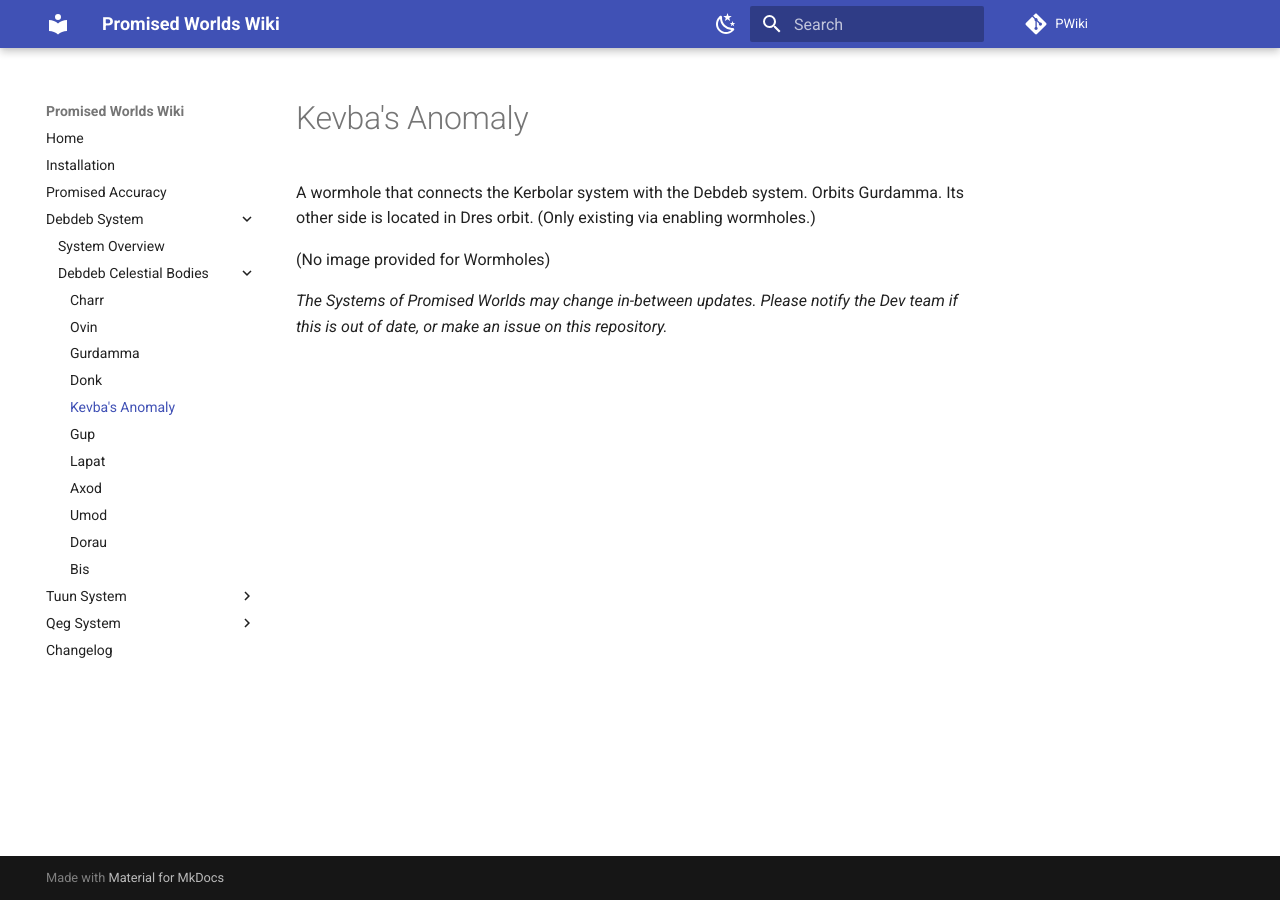
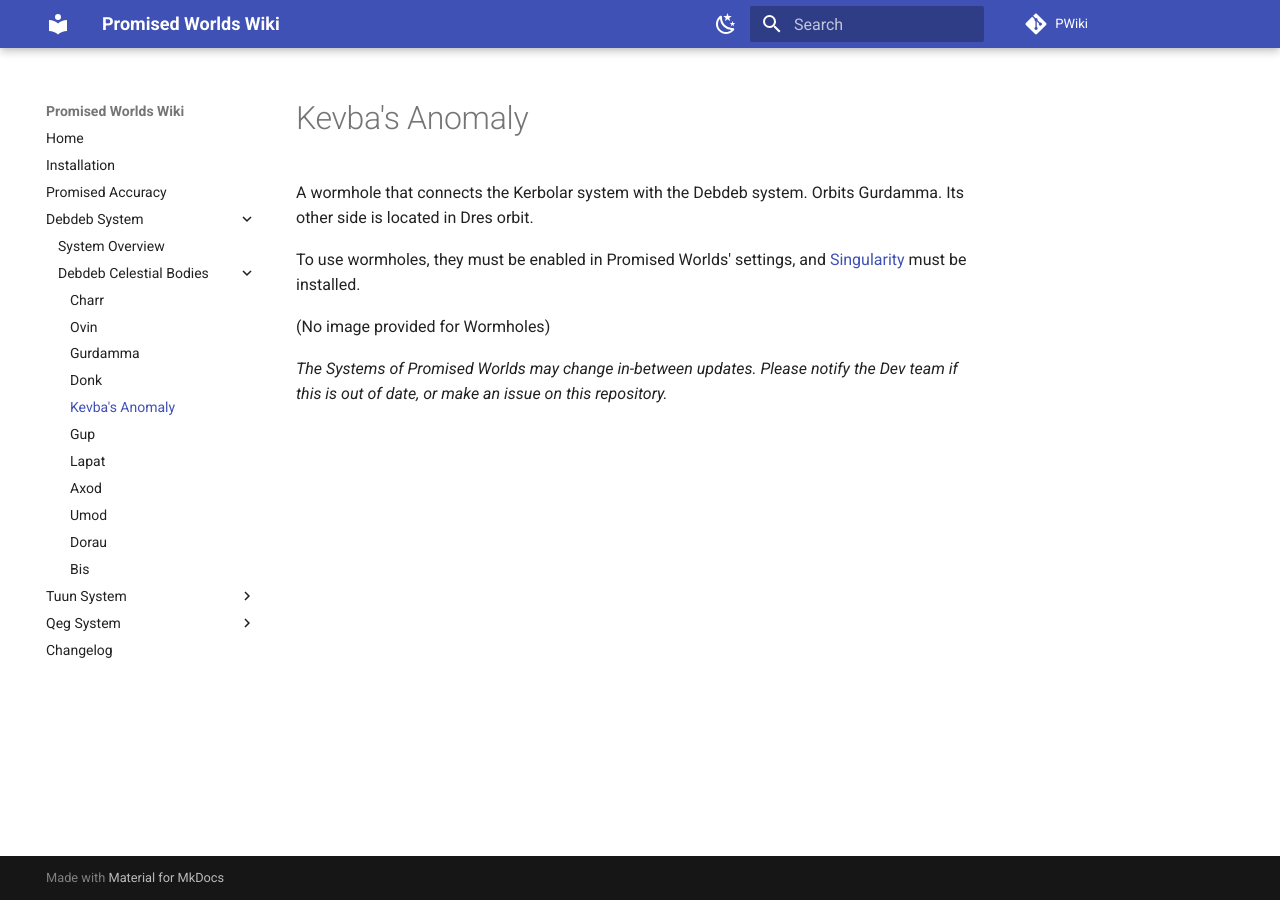
Before and after one commit to PromisedWorlds/PWiki, an MkDocs documentation site: the page built from docs/debdeb/Kevba.md, in a window 1280 px wide. Built offline with MkDocs 1.6.1 and Material for MkDocs 9.7.7, drawn with Linux system fonts in a browser that asks for light colours; comment, search, counter and statistics services are not loaded.

Commit message:
Clarify wormhole details

```diff
--- a/docs/debdeb/Kevba.md
+++ b/docs/debdeb/Kevba.md
@@ -1,6 +1,8 @@
 # Kevba's Anomaly
 
-A wormhole that connects the Kerbolar system with the Debdeb system. Orbits Gurdamma. Its other side is located in Dres orbit. (Only existing via enabling wormholes.)
+A wormhole that connects the Kerbolar system with the Debdeb system. Orbits Gurdamma. Its other side is located in Dres orbit.
+
+To use wormholes, they must be enabled in Promised Worlds' settings, and [Singularity](https://github.com/LGhassen/Singularity) must be installed.
 
 (No image provided for Wormholes)
 
```
